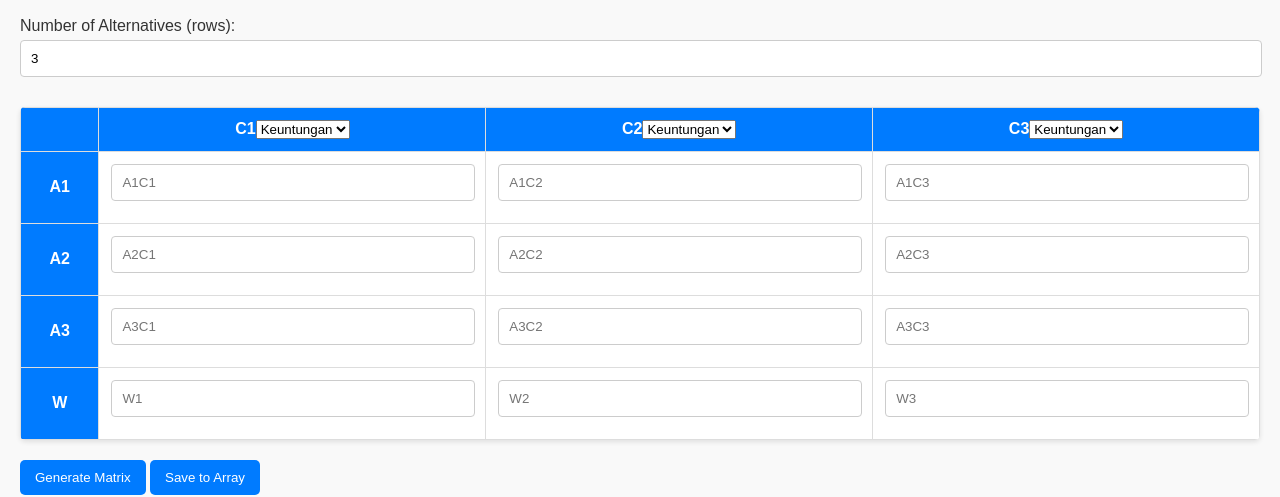
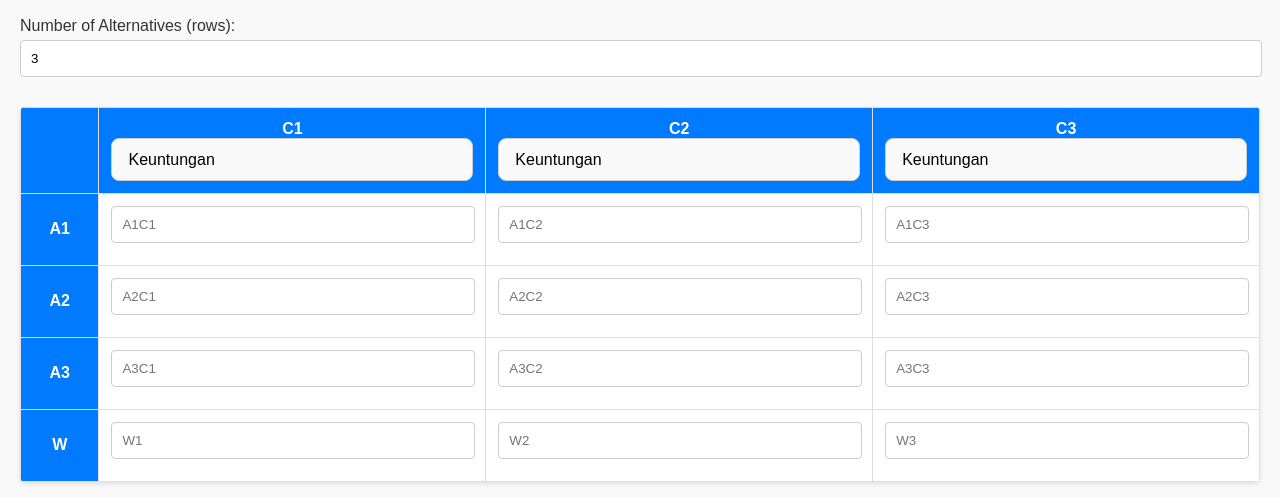
Before and after one commit to fahri22002/DSS, a plain HTML site: page WP.html in a window 1280 px wide. Shown: the part 143-640 px from the top of the page. Drawn offline with Linux system fonts and the light colour scheme.

Commit message:
yg bener

```diff
--- a/style/SAW.css
+++ b/style/SAW.css
@@ -68,3 +68,18 @@ body {
     border-radius: 5px;
     box-shadow: 0 2px 5px rgba(0, 0, 0, 0.1);
   }
+  select {
+    width: 100%;
+    padding: 12px 16px;
+    font-size: 16px;
+    border: 1px solid #ccc;
+    border-radius: 8px;
+    appearance: none;
+    background-color: #f9f9f9;
+    cursor: pointer;
+    transition: background-color 0.3s ease;
+  }
+
+  select:hover {
+    background-color: #e9e9e9;
+  }
--- a/style/WP.css
+++ b/style/WP.css
@@ -68,3 +68,18 @@ body {
     border-radius: 5px;
     box-shadow: 0 2px 5px rgba(0, 0, 0, 0.1);
   }
+  select {
+    width: 100%;
+    padding: 12px 16px;
+    font-size: 16px;
+    border: 1px solid #ccc;
+    border-radius: 8px;
+    appearance: none;
+    background-color: #f9f9f9;
+    cursor: pointer;
+    transition: background-color 0.3s ease;
+  }
+
+  select:hover {
+    background-color: #e9e9e9;
+  }
```
